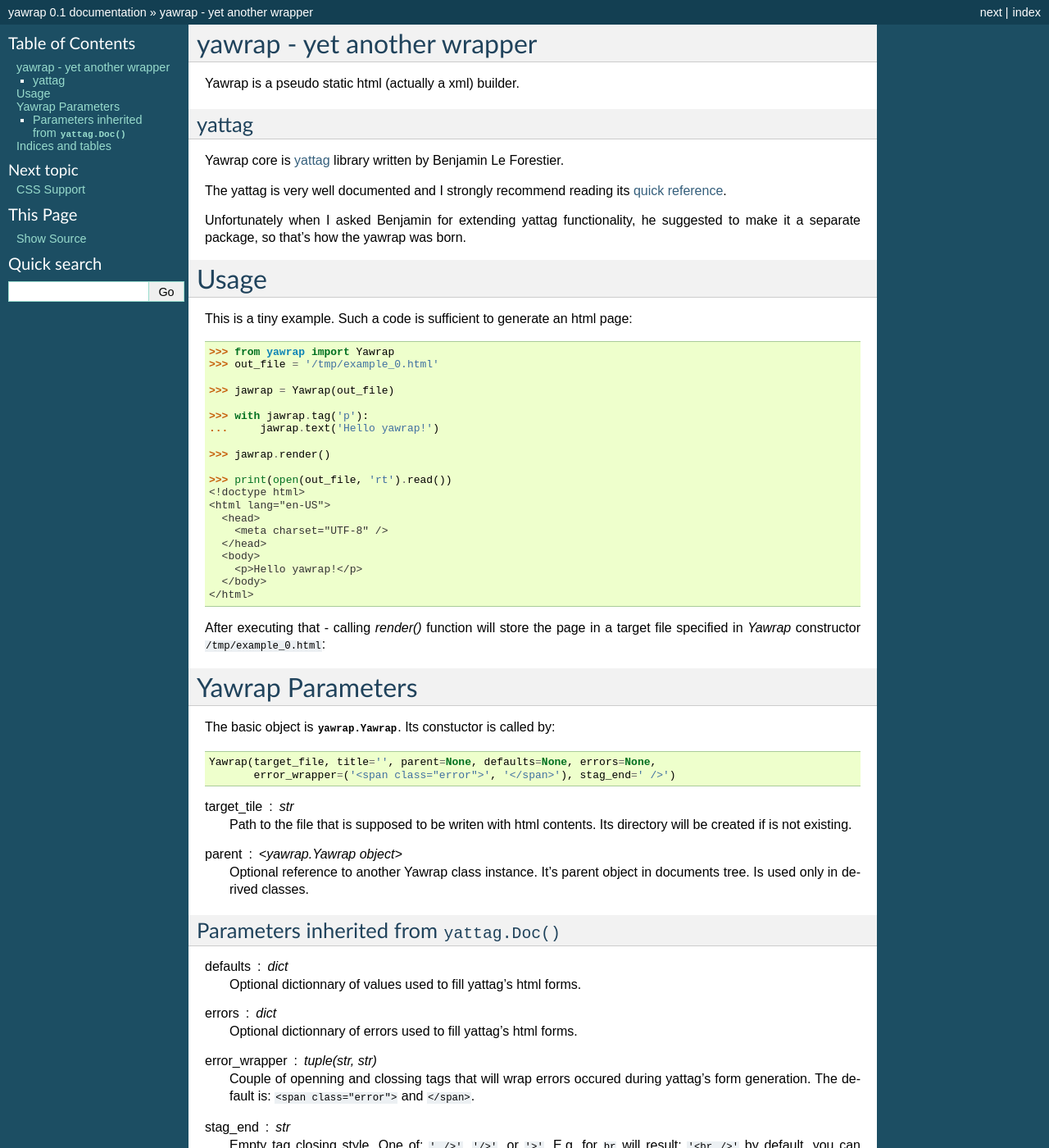
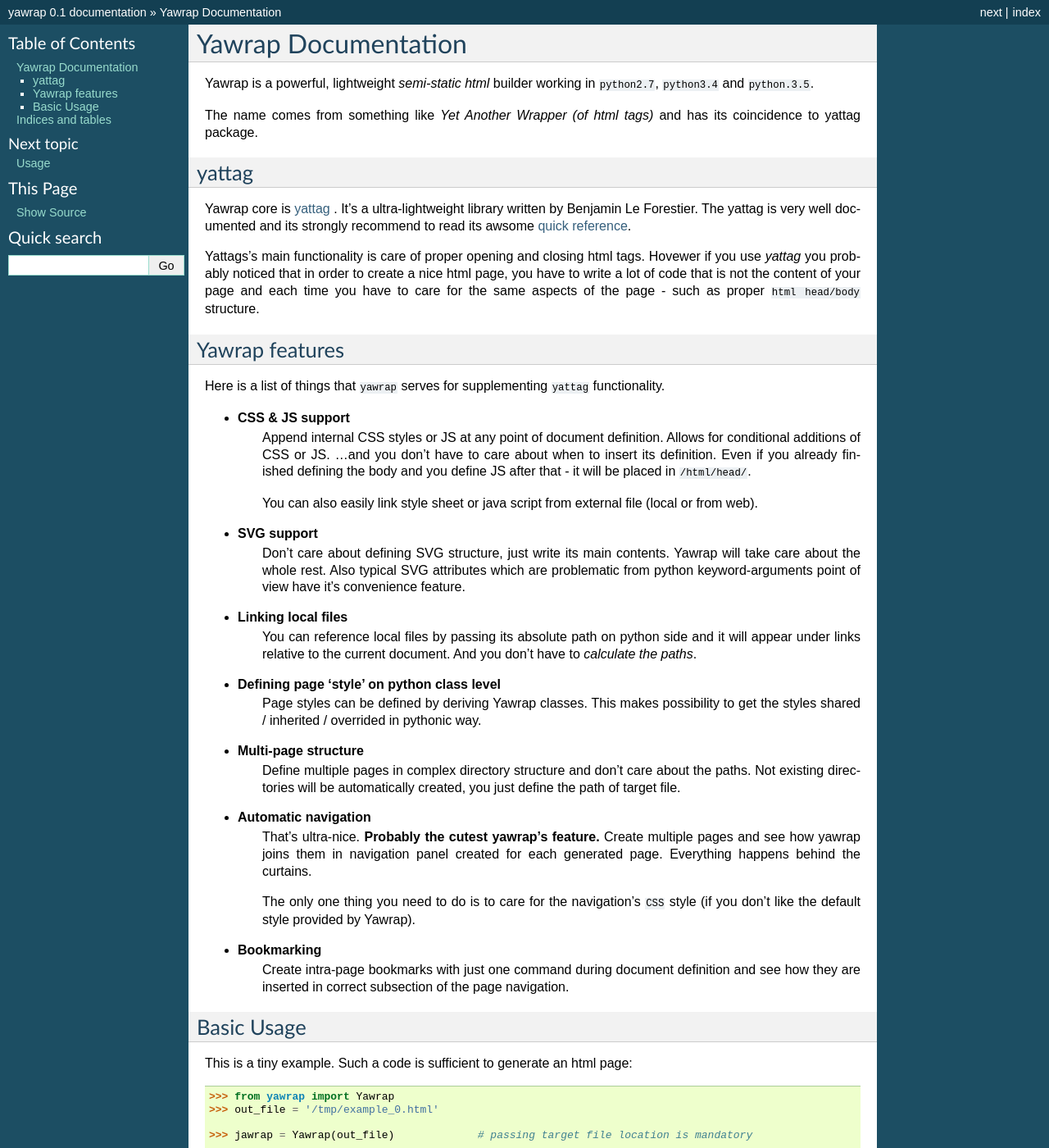
Before and after one commit to kamichal/yarap, a Sphinx documentation site: the page built from docs/source/index.rst, in a window 1280 px wide and 1400 px high. Shown: the whole window at 82% size. Built offline with Sphinx 7.4.7, drawn with Linux system fonts in a browser that asks for light colours; some of the changed text lies outside the part shown.

Commit message:
Work on documentation

```diff
--- a/docs/source/index.rst
+++ b/docs/source/index.rst
@@ -2,26 +2,70 @@
    sphinx-quickstart on Wed Nov  8 22:51:37 2017.
 
 
-yawrap - yet another wrapper
-============================
+Yawrap Documentation
+====================
 
-Yawrap is a pseudo static html (actually a xml) builder.
+Yawrap is a powerful, lightweight  `semi-static html` builder working in ``python2.7``,
+``python3.4`` and ``python.3.5``.
 
+The name comes from something like `Yet Another Wrapper (of html tags)` and has its coincidence to yattag package.
 
 yattag
 ------
 
-Yawrap core is `yattag <https://pypi.python.org/pypi/yattag>`_  library written by Benjamin Le Forestier.
+Yawrap core is `yattag <https://pypi.python.org/pypi/yattag>`_ . It's a ultra-lightweight library written
+by Benjamin Le Forestier. The yattag is very well documented and
+its strongly recommend to read its awsome `quick reference <http://www.yattag.org/>`_.
 
-The yattag is very well documented and I strongly recommend reading its `quick reference <http://www.yattag.org/>`_.
-
-Unfortunately when I asked Benjamin for extending yattag functionality,
-he suggested to make it a separate package, so that's how the yawrap was born.
+Yattags's main functionality is care of proper opening and closing html tags.
+Hovewer if you use `yattag` you probably noticed that in order to create a nice html page, you have to write a lot
+of code that is not the content of your page and each time you have to care for the same aspects of the page
+- such as proper ``html head/body`` structure.
 
 
+Yawrap features
+---------------
 
-Usage
-=====
+Here is a list of things that ``yawrap`` serves for supplementing ``yattag`` functionality.
+
+* **CSS & JS support**
+   Append internal CSS styles or JS at any point of document definition. Allows for conditional additions of CSS or JS.
+   ...and you don't have to care about when to insert its definition. Even if you already finished defining the body
+   and you define JS after that - it will be placed in ``/html/head/``.
+
+   You can also easily link style sheet or java script from external file (local or from web).
+
+* **SVG support**
+   Don't care about defining SVG structure, just write its main contents. Yawrap will take care about the whole rest.
+   Also typical SVG attributes which are problematic from python keyword-arguments point of view have it's
+   convenience feature.
+
+* **Linking local files**
+   You can reference local files by passing its absolute path on python side and it will appear under links
+   relative to the current document. And you don't have to `calculate the paths`.
+
+* **Defining page 'style' on python class level**
+   Page styles can be defined by deriving Yawrap classes. This makes possibility to get the styles
+   shared / inherited / overrided in pythonic way.
+
+* **Multi-page structure**
+   Define multiple pages in complex directory structure and don't care about the paths.
+   Not existing directories will be automatically created, you just define the path of target file.
+
+* **Automatic navigation**
+   That's ultra-nice. **Probably the cutest yawrap's feature.** Create multiple pages and see how yawrap
+   joins them in navigation panel created for each generated page. Everything happens behind the curtains.
+
+   The only one thing you need to do is to care for the navigation's ``CSS`` style (if you don't like the
+   default style provided by Yawrap).
+
+* **Bookmarking**
+   Create intra-page bookmarks with just one command during document definition and see how they are inserted
+   in correct subsection of the page navigation.
+
+
+Basic Usage
+-----------
 
 This is a tiny example. Such a code is sufficient to generate an html page:
 
@@ -30,14 +74,14 @@ This is a tiny example. Such a code is sufficient to generate an html page:
     >>> from yawrap import Yawrap
     >>> out_file = '/tmp/example_0.html'
 
-    >>> jawrap = Yawrap(out_file)
+    >>> jawrap = Yawrap(out_file)             # passing target file location is mandatory
 
-    >>> with jawrap.tag('p'):
-    ...     jawrap.text('Hello yawrap!')
+    >>> with jawrap.tag('p'):                 # add a paragraph
+    ...     jawrap.text('Hello yawrap!')      # and its content
 
-    >>> jawrap.render()
+    >>> jawrap.render()                       # creates the /tmp/example_0.html file
 
-    >>> print(open(out_file, 'rt').read())
+    >>> print(open(out_file, 'rt').read())    # view the created file
     <!doctype html>
     <html lang="en-US">
       <head>
@@ -48,45 +92,6 @@ This is a tiny example. Such a code is sufficient to generate an html page:
       </body>
     </html>
 
-After executing that - calling `render()` function will store the
-page in a target file specified in `Yawrap` constructor ``/tmp/example_0.html``:
-
-Yawrap Parameters
-=================
-
-The basic object is :class:`yawrap.Yawrap`. Its constuctor is called by::
-
-    Yawrap(target_file, title='', parent=None, defaults=None, errors=None,
-           error_wrapper=('<span class="error">', '</span>'), stag_end=' />')
-
-
-target_tile : str
-    Path to the file that is supposed to be writen with html contents. Its directory will be created if is not existing.
-
-parent : <yawrap.Yawrap object>
-    Optional reference to another Yawrap class instance. It's parent object in documents tree.
-    Is used only in derived classes.
-
-
-Parameters inherited from ``yattag.Doc()``
-------------------------------------------
-
-defaults : dict
-    Optional dictionnary of values used to fill yattag's html forms.
-
-errors : dict
-    Optional dictionnary of errors used to fill yattag's html forms.
-
-error_wrapper : tuple(str, str)
-    Couple of openning and clossing tags that will wrap errors occured during yattag's form generation.
-    The default is: ``<span class="error">`` and ``</span>``.
-
-stag_end : str
-    Empty tag closing style. One of:  ``' />'``, ``'/>'``, or ``'>'``.
-    E.g. for ``br`` will result: ``'<br />'`` by default, you can change it to ``'<br/>'`` or ``'<br>'``.
-
-for more info, please visit: `Yattag - HTML forms rendering <http://www.yattag.org/#html-forms-rendering>`_.
-
 
 
 Contents:
@@ -94,6 +99,7 @@ Contents:
 .. toctree::
    :maxdepth: 2
 
+   usage
    css_support
    examples
 
--- /dev/null
+++ b/docs/source/usage.rst
@@ -0,0 +1,66 @@
+Usage
+=====
+
+This is a tiny example. Such a code is sufficient to generate an html page:
+
+.. doctest::
+
+    >>> from yawrap import Yawrap
+    >>> out_file = '/tmp/example_0.html'
+
+    >>> jawrap = Yawrap(out_file)             # passing target file location is mandatory
+
+    >>> with jawrap.tag('p'):                 # add a paragraph
+    ...     jawrap.text('Hello yawrap!')      # and its content
+
+    >>> jawrap.render()                       # creates the /tmp/example_0.html file
+
+    >>> print(open(out_file, 'rt').read())    # view the created file
+    <!doctype html>
+    <html lang="en-US">
+      <head>
+        <meta charset="UTF-8" />
+      </head>
+      <body>
+        <p>Hello yawrap!</p>
+      </body>
+    </html>
+
+After executing that - calling `render()` function will store the
+page in a target file specified in `Yawrap` constructor ``/tmp/example_0.html``:
+
+Yawrap Parameters
+=================
+
+The basic object is :class:`yawrap.Yawrap`. Its constuctor is called by::
+
+    Yawrap(target_file, title='', parent=None, defaults=None, errors=None,
+           error_wrapper=('<span class="error">', '</span>'), stag_end=' />')
+
+
+target_tile : str
+    Path to the file that is supposed to be writen with html contents. Its directory will be created if is not existing.
+
+parent : <yawrap.Yawrap object>
+    Optional reference to another Yawrap class instance. It's parent object in documents tree.
+    Is used only in derived classes.
+
+
+Parameters inherited from ``yattag.Doc()``
+------------------------------------------
+
+defaults : dict
+    Optional dictionnary of values used to fill yattag's html forms.
+
+errors : dict
+    Optional dictionnary of errors used to fill yattag's html forms.
+
+error_wrapper : tuple(str, str)
+    Couple of openning and clossing tags that will wrap errors occured during yattag's form generation.
+    The default is: ``<span class="error">`` and ``</span>``.
+
+stag_end : str
+    Empty tag closing style. One of:  ``' />'``, ``'/>'``, or ``'>'``.
+    E.g. for ``br`` will result: ``'<br />'`` by default, you can change it to ``'<br/>'`` or ``'<br>'``.
+
+for more info, please visit: `Yattag - HTML forms rendering <http://www.yattag.org/#html-forms-rendering>`_.
```
Also changed, not shown: docs/source/css_support.rst (+12 -4 lines).
